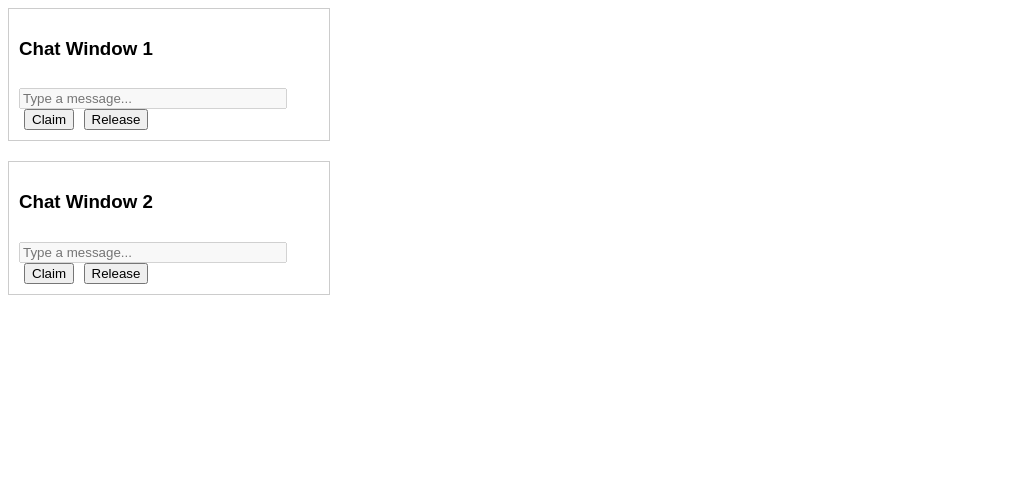
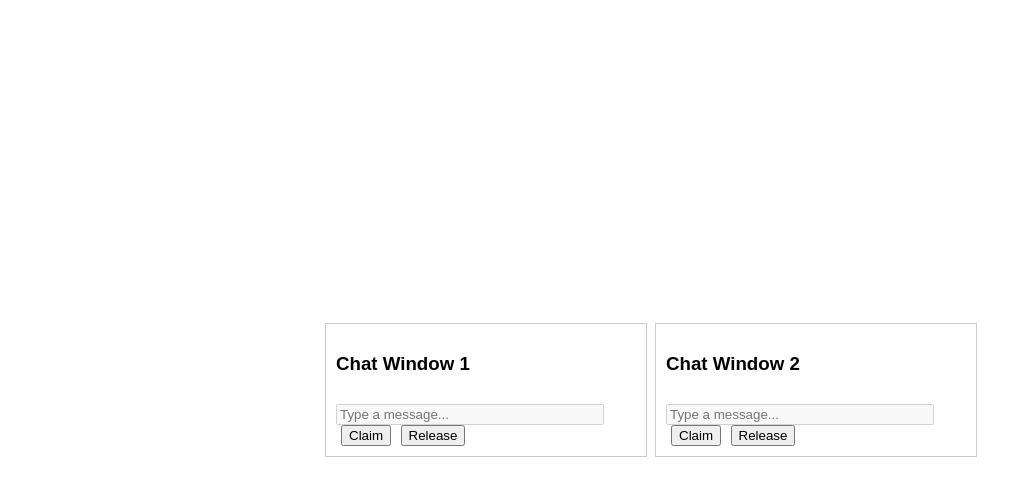
Before and after one commit to aswmac/chat-app, a plain HTML site: page index.html in a window 1280 px wide. Shown: the whole page, without its empty margins (0-1032 px from the left). Drawn offline with nearby package versions, Linux system fonts and the light colour scheme; no server answers.

Commit message:
Update index.html
Moved the chat windows to show up side by side instead of vertically on top of each other by adding a div class called side-by-side-container then putting them in that container

```diff
--- a/index.html
+++ b/index.html
@@ -5,7 +5,20 @@
 			<meta name="viewport" content="width=device-width, initial-scale=1.0">
 				<title>Live Chat</title>
 				<style>
-        body { font-family: Arial, sans-serif; }
+					body {
+						font-family: Arial, sans-serif;
+						display: grid;
+						justify-content: center; /* Centers horizontally */
+						align-items: center; /* Centers vertically */
+						height: 100vh; /* Full viewport height for vertical centering */
+						margin: 0; /* Removes default margin */
+					}
+					.side-by-side-container {
+						display: grid;
+						grid-template-columns: repeat(2, 300px); /* Two columns of 300px each */
+						gap: 30px; /* Optional: Adds space between the divs */
+						justify-content: center; /* Centers horizontally within the container */
+					}
 					.chat-window {
 						border: 1px solid #ccc;
 						margin-bottom: 20px;
@@ -22,6 +35,7 @@
 				</style>
 			</head>
 <body>
+    <div class="side-by-side-container">
 			<div id="chat1" class="chat-window">
 				<h3>Chat Window 1</h3>
 				<p id="messages-chat1"></p>
@@ -37,7 +51,7 @@
 					<button onclick="claimChat('chat2')">Claim</button>
 					<button onclick="releaseChat('chat2')">Release</button>
 			</div>
-
+		</div>
     <script src="/socket.io/socket.io.js"></script>
     <script>
         const socket = io();
```
Lines whose indentation alone changed are shown as unchanged.
